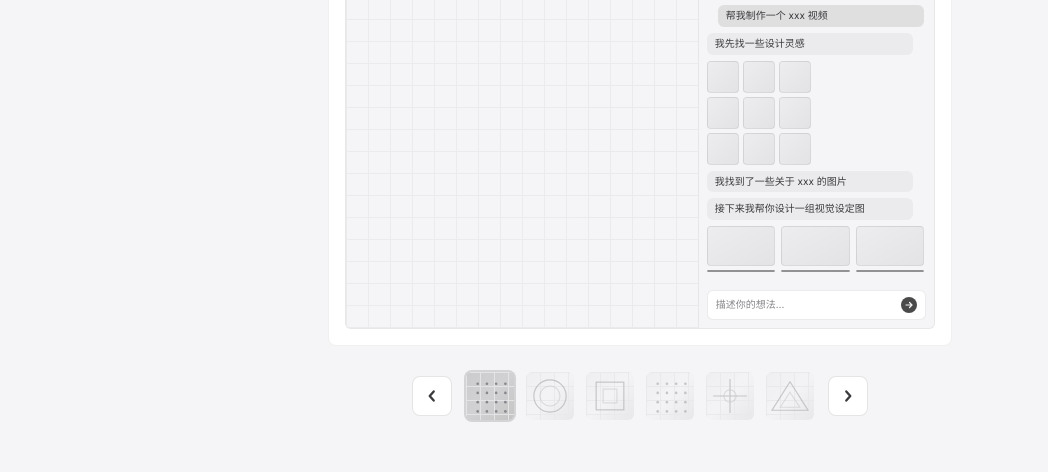
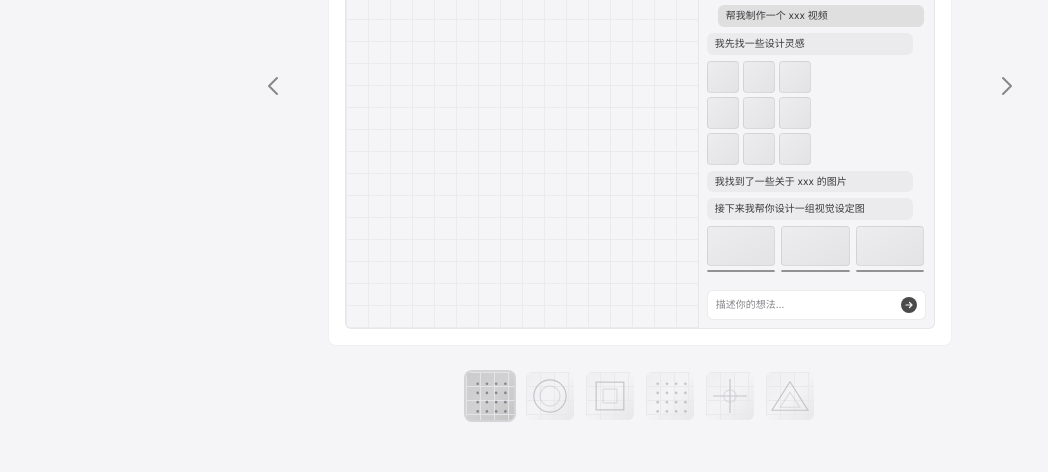
Before and after one commit to New-King/newking, a React (Vite) app: page /projects in a window 1280 px wide. Shown: the part 295-767 px from the top of the page, without its empty margins (0-1048 px from the left). Built offline with nearby package versions, Linux system fonts and the light colour scheme; the HTML template or start-up script is replaced by a standard one.

Commit message:
项目页箭头交互优化：与卡片等高、无背景、hover 位移动画、点击区域扩大（32px 箭头 + 112px 点击区）

```diff
--- a/src/pages/ProjectsPage.jsx
+++ b/src/pages/ProjectsPage.jsx
@@ -75,6 +75,8 @@ export default function ProjectsPage() {
 
   const next = () => setIndex((i) => (i + 1) % total);
   const prev = () => setIndex((i) => (i - 1 + total) % total);
+  const prevItem = projects[(index - 1 + total) % total];
+  const nextItem = projects[(index + 1) % total];
 
   return (
     <PageShell
@@ -103,7 +105,7 @@ export default function ProjectsPage() {
         {/* 主展示卡片（key 强制重挂载 → 预览从头播放） */}
         <div
           key={p.id}
-          className="animate-[fade-in-up_0.4s_ease_both] overflow-hidden rounded-lg border border-black/[0.06] bg-card dark:border-white/10"
+          className="animate-[fade-in-up_0.4s_ease_both] relative rounded-lg border border-black/[0.06] bg-card dark:border-white/10"
         >
           <div className="flex items-center gap-5 p-5">
             <CoverThumb shape={p.cover} active />
@@ -123,22 +125,47 @@ export default function ProjectsPage() {
           </div>
           {/* 预览动画：常驻自动播放 */}
           <DemoPreview p={p} active />
+          {/* 左右箭头：与整张卡片等高（卡片 relative 内定位）、无背景、hover 阴影变化提示可点击 */}
+          <button
+            onClick={prev}
+            aria-label="上一个项目"
+            className="group absolute -left-36 top-0 bottom-0 z-10 hidden w-28 items-center justify-end pr-2 text-ink-faint transition-colors duration-200 hover:text-ink sm:flex"
+          >
+            <svg
+              width="32"
+              height="32"
+              viewBox="0 0 24 24"
+              fill="none"
+              stroke="currentColor"
+              strokeWidth="1.5"
+              className="transition-transform duration-200 group-hover:-translate-x-1"
+            >
+              <path d="M15 6l-6 6 6 6" strokeLinecap="round" strokeLinejoin="round" />
+            </svg>
+          </button>
+          <button
+            onClick={next}
+            aria-label="下一个项目"
+            className="group absolute -right-36 top-0 bottom-0 z-10 hidden w-28 items-center justify-start pl-2 text-ink-faint transition-colors duration-200 hover:text-ink sm:flex"
+          >
+            <svg
+              width="32"
+              height="32"
+              viewBox="0 0 24 24"
+              fill="none"
+              stroke="currentColor"
+              strokeWidth="1.5"
+              className="transition-transform duration-200 group-hover:translate-x-1"
+            >
+              <path d="M9 6l6 6-6 6" strokeLinecap="round" strokeLinejoin="round" />
+            </svg>
+          </button>
         </div>
 
       </div>
 
-      {/* 底部导航行：左箭头 + 缩略图 + 右箭头（同一排居中） */}
-      <div className="mt-6 flex items-center justify-center gap-3">
-        <button
-          onClick={prev}
-          aria-label="上一个项目"
-          className="flex h-10 w-10 shrink-0 items-center justify-center rounded-lg border border-black/[0.1] bg-card text-ink-soft transition-colors duration-200 hover:bg-black/[0.04] hover:text-ink dark:border-white/15 dark:hover:bg-white/[0.08]"
-        >
-          <svg width="16" height="16" viewBox="0 0 14 14" fill="none" stroke="currentColor" strokeWidth="2">
-            <path d="M8.5 3 5 7l3.5 4" strokeLinecap="round" strokeLinejoin="round" />
-          </svg>
-        </button>
-        <div className="flex flex-wrap justify-center gap-2">
+      {/* 底部缩略图导航：所有项目，当前高亮，点击直达（移动端主切换方式） */}
+      <div className="mt-6 flex flex-wrap justify-center gap-2">
         {projects.map((item, i) => (
           <button
             key={item.id}
@@ -157,16 +184,6 @@ export default function ProjectsPage() {
             </span>
           </button>
         ))}
-        </div>
-        <button
-          onClick={next}
-          aria-label="下一个项目"
-          className="flex h-10 w-10 shrink-0 items-center justify-center rounded-lg border border-black/[0.1] bg-card text-ink-soft transition-colors duration-200 hover:bg-black/[0.04] hover:text-ink dark:border-white/15 dark:hover:bg-white/[0.08]"
-        >
-          <svg width="16" height="16" viewBox="0 0 14 14" fill="none" stroke="currentColor" strokeWidth="2">
-            <path d="M5.5 3 9 7l-3.5 4" strokeLinecap="round" strokeLinejoin="round" />
-          </svg>
-        </button>
       </div>
     </PageShell>
   );
```
